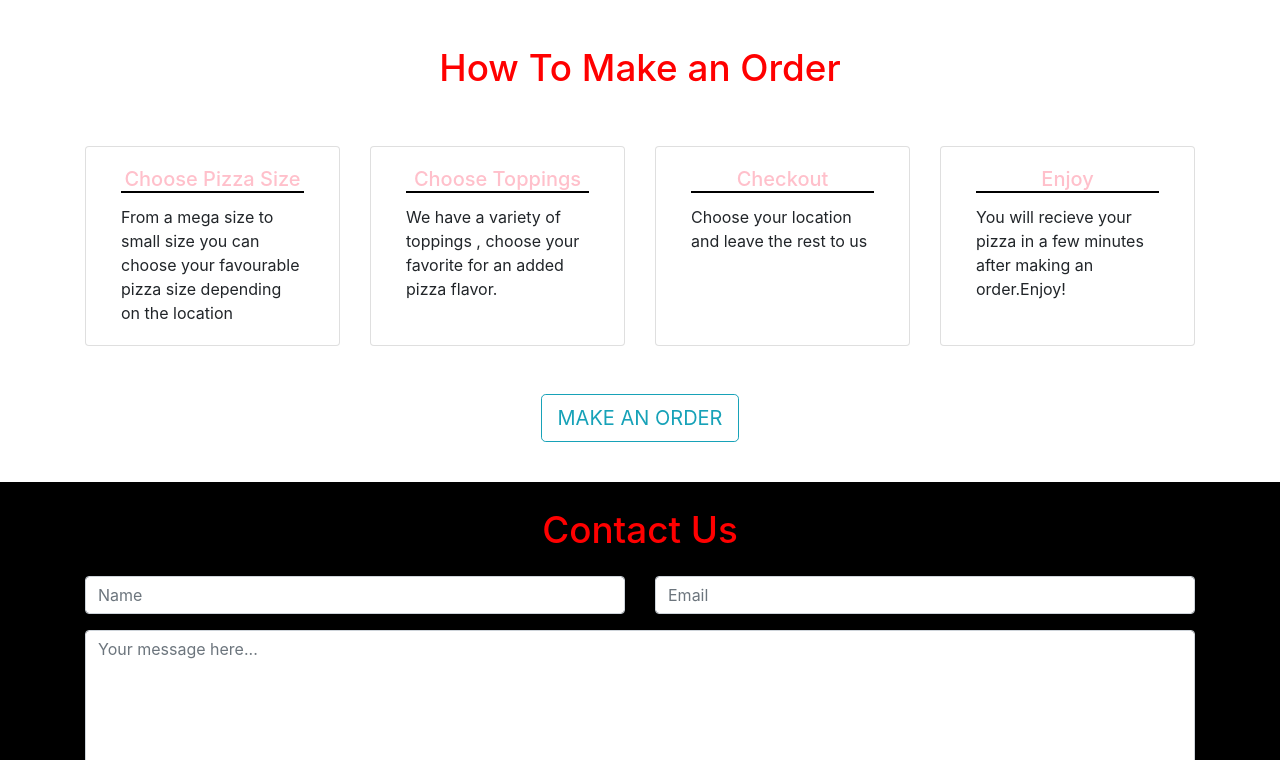
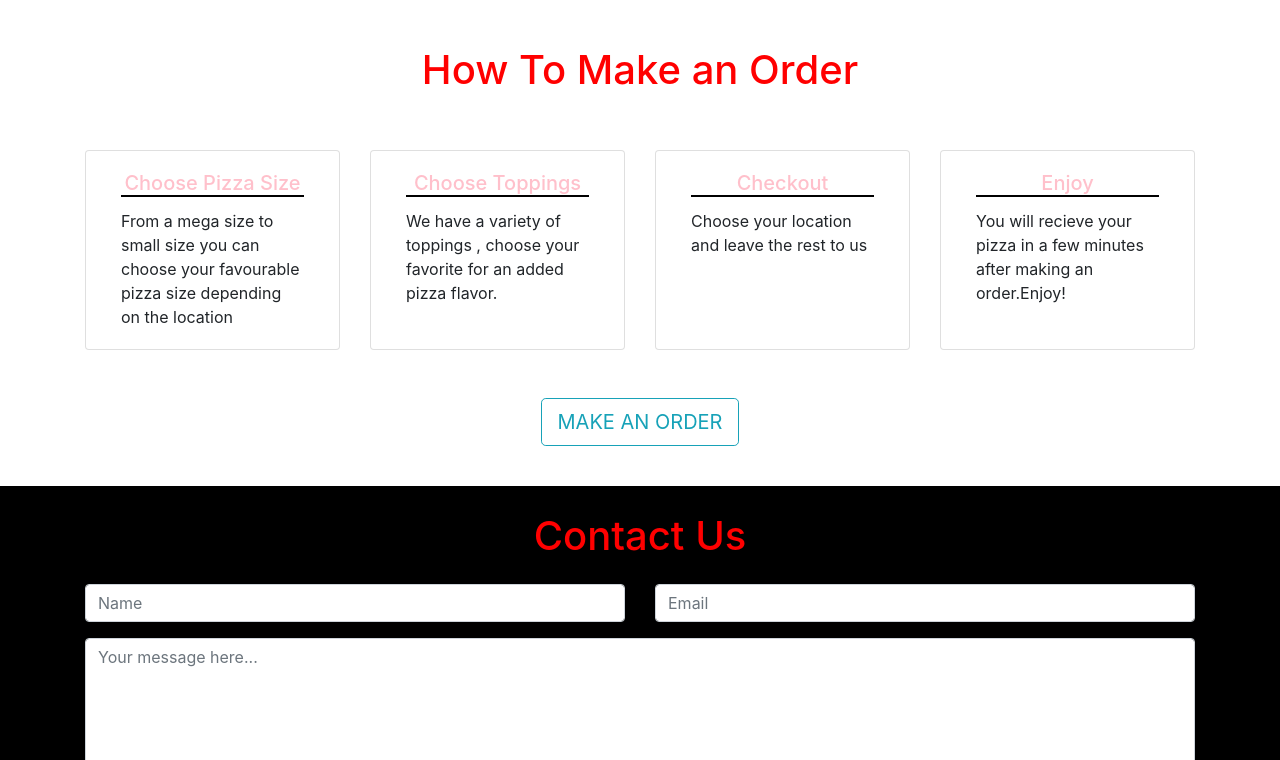
Before and after one commit to BillyAyiera/Pizza-Delivery, a plain HTML site: page index.html in a window 1280 px wide. Shown: the part 802-1562 px from the top of the page. Drawn offline with Linux system fonts and the light colour scheme.

Commit message:
new css stylings

```diff
--- a/css/styles.css
+++ b/css/styles.css
@@ -31,10 +31,11 @@
   h2 {
     text-align: center;
     color:red;
-    font-size: 2.3em;
+    font-size: 2.5em;
   }
   #menu{
       text-align: center;
+      color:white;
   }
   .para {
     text-align: center;
@@ -55,7 +56,7 @@
     text-align: center;
   }
   #contact {
-    background-color :black;
+    background:black;
     padding-top: 2%;
   }
   /* .ppp {
```
